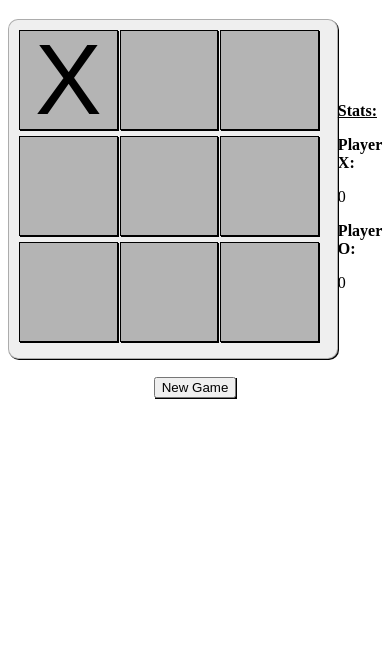
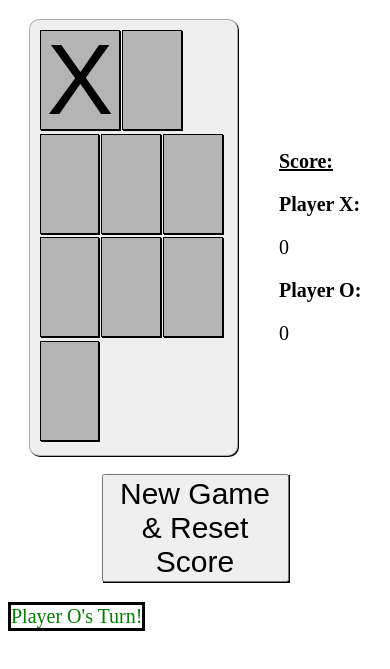
Before and after one commit to TaylorFurman/tictactoe, a plain HTML site: page index.html in a window 390 px wide. Both pictures are taken after a click on the button 68 px from the left and 140 px from the top of the page. Shown: the part 61-730 px from the top of the page. Drawn offline with Linux system fonts and the light colour scheme.

Commit message:
update added new game reset & player turn indicator

```diff
--- a/index.html
+++ b/index.html
@@ -24,7 +24,7 @@
             </div>
             <div class="info">
                 <form action="">
-                    <p><b><u>Stats:</u></b></p>
+                    <p><b><u>Score:</u></b></p>
                     <p><b>Player X: <div id="scoreX"></div></b></p>
 
                     <p><b>Player O: <div id="scoreO"></b></p>
@@ -37,7 +37,13 @@
 
 <br>
 <div>
-    <button class="input">New Game</button>
+    <button class="newgame">New Game & Reset Score</button>
+</div>
+
+<div class ="playerTurn">
+    <form action="">
+        <p><div id="playerTurn"><p></p></div></p>
+    </form>
 </div>
 
 
--- a/scripts.js
+++ b/scripts.js
@@ -10,7 +10,7 @@ const button8 = document.querySelector('.box8');
 const button9 = document.querySelector('.box9');
 
 //Creates a constant named "newgame" that is created when the new game button is clicked
-const newgame = document.querySelector('.input');
+const newgame = document.querySelector('.newgame');
 
 //creates a "counter" variable that acts as the main counter for the game (counts number of turns);
 var counter = 0;
@@ -41,6 +41,7 @@ var ans9 = "";
 //Score variables
 let playerXScore = document.getElementById("scoreX")
 let playerOScore = document.getElementById("scoreO")
+let playerTurn = document.getElementById("playerTurn")
 
 
 //Checking the local browser storage to see if "ScoreX/O" exists.  If not it is created and set to 0.
@@ -64,6 +65,10 @@ else{
     scoreO = 0;
 }
 
+playerTurn.innerHTML = "Player X's Turn!"
+
+
+
 
 
 //Add score to number box
@@ -86,8 +91,9 @@ function addScore(){
 
 //Button is clicked and the screen refreshes;
 newgame.onclick = function(){
-    alert("New Game Started");
-    window.location.reload()
+    alert("New game started");
+    localStorage.clear();
+    window.location.reload();
 }
 
 //game counter reaches 9, and assumes no-winners were made
@@ -109,6 +115,17 @@ function checkwin(){
     diagonalwin2();
 }
 
+function playerTurnCheck(){
+    if(counter%2 ==0){
+        document.getElementById("playerTurn").style.color = "blue";
+        playerTurn.innerHTML = "Player X's Turn!";
+    }
+    else if(counter%2 !=0){
+        document.getElementById("playerTurn").style.color = "green";
+        playerTurn.innerHTML = "Player O's Turn!";
+    }
+}
+
 
 
 
@@ -118,6 +135,7 @@ function checkwin(){
 button1.onclick = function(){
     val1 = 1;
     counter = counter + 1;
+    playerTurnCheck()
     if (counter%2 !=0){
         document.querySelector(".box1").textContent = "X";
         ans1 = "X";
@@ -137,6 +155,7 @@ button1.onclick = function(){
 button2.onclick = function(){
     val2 = 1;
     counter = counter + 1;
+    playerTurnCheck()
     if (counter%2 !=0){
         document.querySelector(".box2").textContent = "X";
         ans2 = "X";
@@ -155,6 +174,7 @@ button2.onclick = function(){
 button3.onclick = function(){
     val3 = 1;
     counter = counter + 1;
+    playerTurnCheck()
     if (counter%2 !=0){
         document.querySelector(".box3").textContent = "X";
         ans3 = "X";
@@ -173,6 +193,7 @@ button3.onclick = function(){
 button4.onclick = function(){
     val4 = 1;
     counter = counter + 1;
+    playerTurnCheck()
     if (counter%2 !=0){
         document.querySelector(".box4").textContent = "X";
         ans4 = "X";
@@ -191,6 +212,7 @@ button4.onclick = function(){
 button5.onclick = function(){
     val5 = 1;
     counter = counter + 1;
+    playerTurnCheck()
     if (counter%2 !=0){
         document.querySelector(".box5").textContent = "X";
         ans5 = "X";
@@ -209,6 +231,7 @@ button5.onclick = function(){
 button6.onclick = function(){
     val6 = 1;
     counter = counter + 1;
+    playerTurnCheck()
     if (counter%2 !=0){
         document.querySelector(".box6").textContent = "X";
         ans6 = "X";
@@ -227,6 +250,7 @@ button6.onclick = function(){
 button7.onclick = function(){
     val7 = 1;
     counter = counter + 1;
+    playerTurnCheck()
     if (counter%2 !=0){
         document.querySelector(".box7").textContent = "X";
         ans7 = "X";
@@ -245,6 +269,7 @@ button7.onclick = function(){
 button8.onclick = function(){
     val8 = 1;
     counter = counter + 1;
+    playerTurnCheck()
     if (counter%2 !=0){
         document.querySelector(".box8").textContent = "X";
         ans8 = "X";
@@ -264,6 +289,7 @@ button8.onclick = function(){
 button9.onclick = function(){
     val9 = 1;
     counter = counter + 1;
+    playerTurnCheck()
     if (counter%2 !=0){
         document.querySelector(".box9").textContent = "X";
         ans9 = "X";
--- a/styles.css
+++ b/styles.css
@@ -2,11 +2,27 @@
     text-align: center;
     color: red;
 }
-.input{
+
+.newgame{
     display: flex;
     margin: auto;
     box-shadow: 1px 1px;
+    font-size: 30px;
 }
+.clear{
+    display: flex;
+    margin: auto;
+    box-shadow: 1px 1px;
+    font-size: 30px;
+}
+
+.playerTurn{
+    display: flex;
+    margin: auto;
+    font-size: 20px;
+    color: blue;
+}
+
 .container{
     display: flex;
 }
@@ -29,6 +45,7 @@
     text-align: left;
     margin: auto;
     flex-direction:column;
+    font-size: 20px;
 }
 
 img{
@@ -198,3 +215,13 @@ img{
     border: solid black;
 
 }
+
+@media screen and (max-width: 600px){
+    .playArea{
+        width: 50%;
+        height: 50%;
+    }
+    .newgame{
+        width: 50%;
+    }
+}
```
